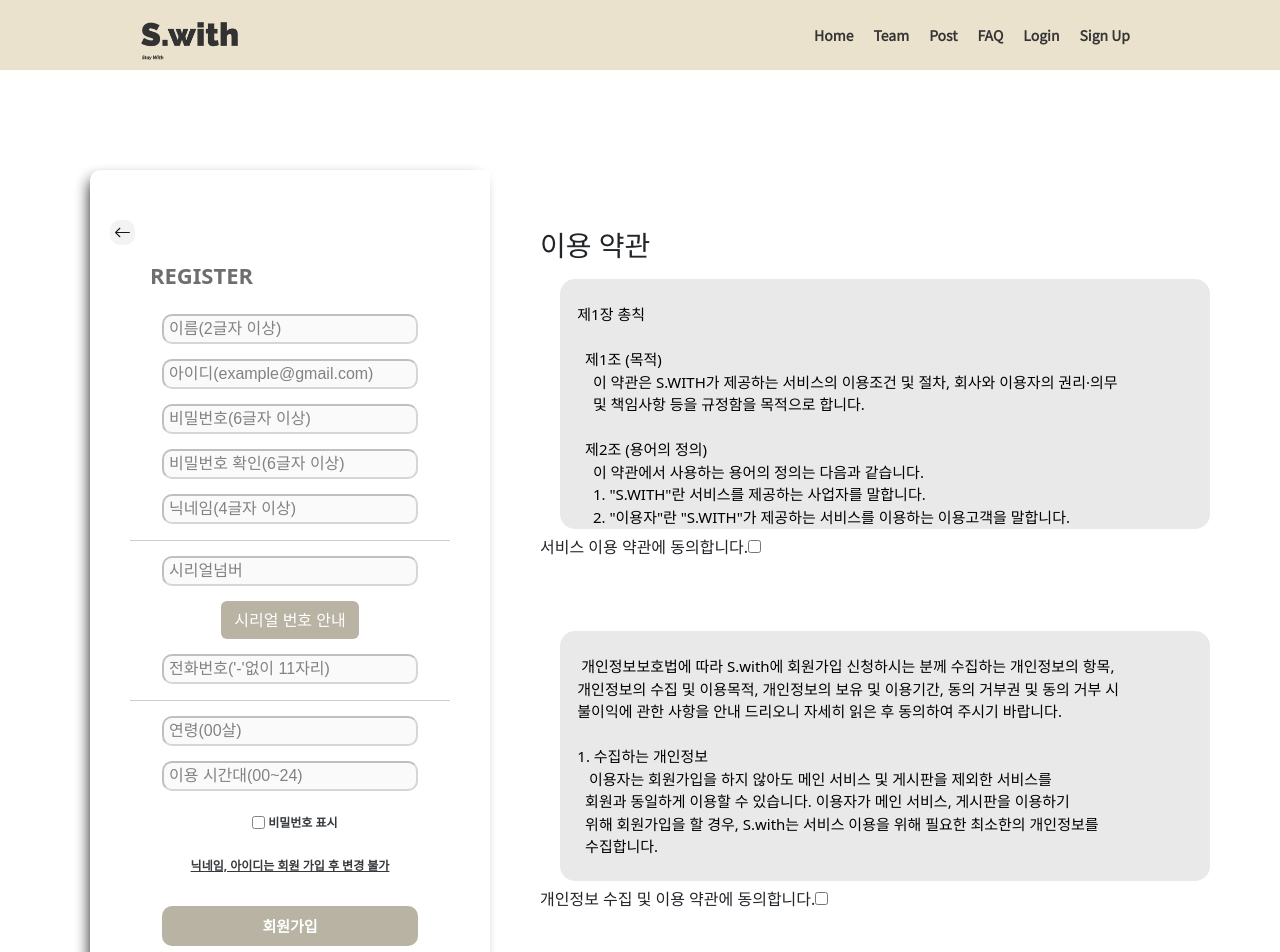
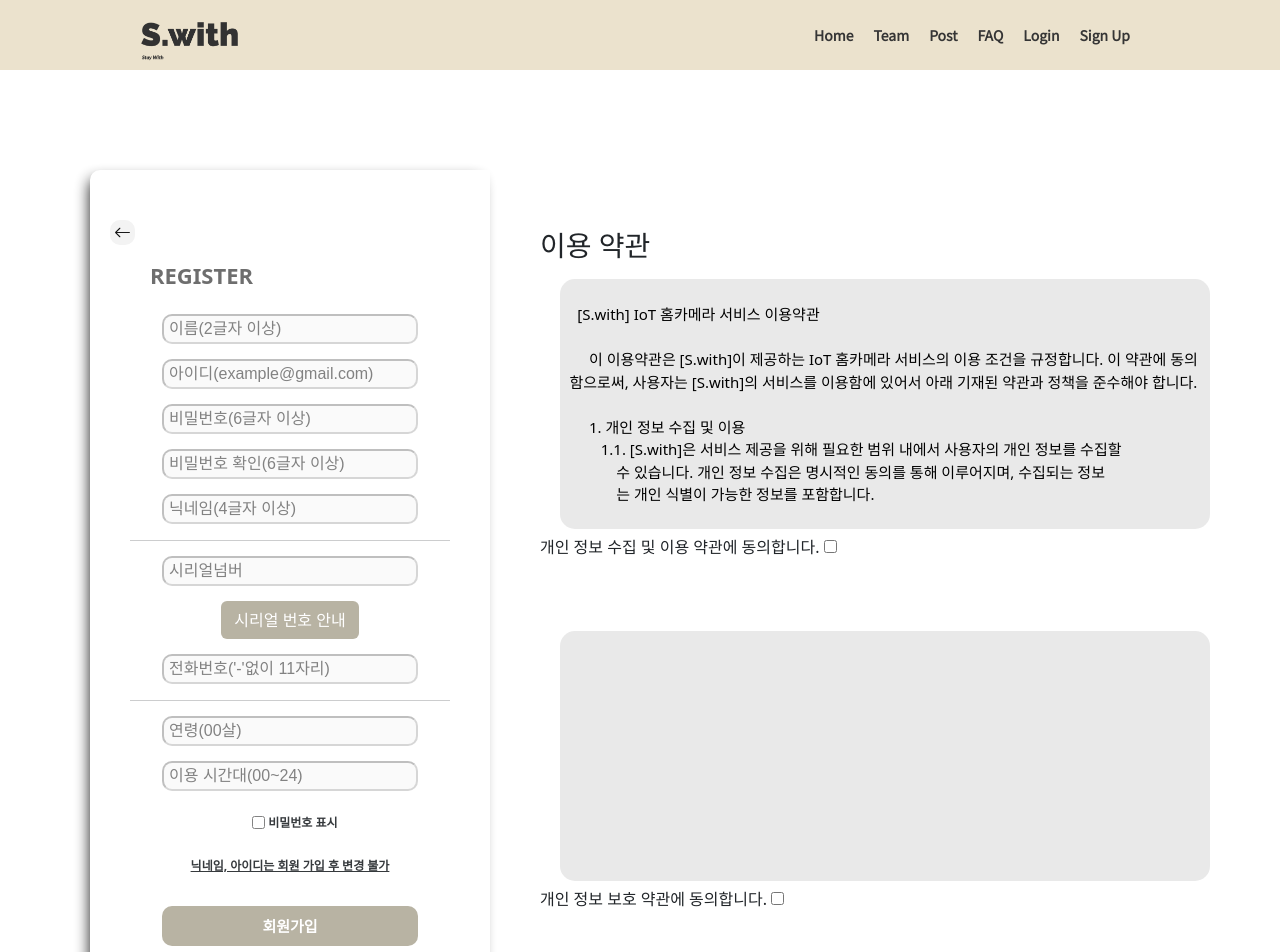
Before and after one commit to Yjason-K/AIVLE_BigProject_Swith, a React (Create React App) app: page /signup in a window 1280 px wide. Shown: the top 952 px of the page. Built offline with nearby package versions, Linux system fonts and the light colour scheme.

Commit message:
style - 이용 약관 수정

```diff
--- a/src/pages/singup.js
+++ b/src/pages/singup.js
@@ -14,38 +14,101 @@ const SIGNUP = () => {
   const [isCheckTwo, setIsCheckTwo] = useState(false);
   const isCheck = isCheckOne && isCheckTwo;
   const termsOfService1 = `
-  제1장 총칙
+  [S.with] IoT 홈카메라 서비스 이용약관
 
-    제1조 (목적)
-      이 약관은 S.WITH가 제공하는 서비스의 이용조건 및 절차, 회사와 이용자의 권리·의무
-      및 책임사항 등을 규정함을 목적으로 합니다.
+     이 이용약관은 [S.with]이 제공하는 IoT 홈카메라 서비스의 이용 조건을 규정합니다. 이 약관에 동의함으로써, 사용자는 [S.with]의 서비스를 이용함에 있어서 아래 기재된 약관과 정책을 준수해야 합니다.
 
-    제2조 (용어의 정의)
-      이 약관에서 사용하는 용어의 정의는 다음과 같습니다.
-      1. "S.WITH"란 서비스를 제공하는 사업자를 말합니다.
-      2. "이용자"란 "S.WITH"가 제공하는 서비스를 이용하는 이용고객을 말합니다.
-      3. "서비스"란 이용자가 이용할 수 있는 "S.WITH"의 서비스를 말합니다.
+     1. 개인 정보 수집 및 이용
+        1.1. [S.with]은 서비스 제공을 위해 필요한 범위 내에서 사용자의 개인 정보를 수집할
+            수 있습니다. 개인 정보 수집은 명시적인 동의를 통해 이루어지며, 수집되는 정보
+            는 개인 식별이 가능한 정보를 포함합니다.
 
-  쉽고 편리한 온라인 서비스를 제공하겠습니다.`;
+        1.2. 수집한 개인 정보는 다음 목적을 위해 사용될 수 있습니다.
+              ㆍ  서비스 제공 및 운영
+              ㆍ  고객 지원 및 문의 응답
+              ㆍ  서비스 개선 및 개발
+              ㆍ  법적 의무의 준수
+
+        1.3. [S.with]은 사용자의 개인 정보를 제 3자와 공유하지 않습니다. 다만, 다음과 같은
+            경우에는 제 3자와의 정보 공유가 이루어질 수 있습니다.
+              ㆍ  사용자의 명시적인 동의가 있는 경우
+              ㆍ  법적인 의무에 따라 제공이 요구되는 경우
+
+    2. 개인 정보 보호
+        2.1. [S.with]은 사용자의 개인 정보 보호를 위해 상업적으로 합리적인 보안 조치를 취
+            하고 있습니다. 그러나 완전한 보안을 보장할 수는 없으며, 사용자는 개인 정보
+            보호를 위해 추가적인 조치를 취할 책임이 있습니다.
+
+        2.2. 사용자의 계정 정보는 사용자 본인만이 사용할 수 있으며, 사용자는 타인과 계정
+            정보를 공유하거나 타인의 계정을 무단으로 사용하지 않아야 합니다.
+
+    3. 저작권
+        3.1. [S.with]이 제공하는 서비스에 포함된 모든 콘텐츠는 [S.with] 또는 해당 콘텐츠
+            제공자에게 저작권이 있습니다. 사용자는 이 콘텐츠를 복제, 배포, 수정, 전송, 판매
+            하거나 상업적으로 이용하는 것을 금지합니다.
+
+    4. 손해 배상 및 면책
+        4.1. [S.with]은 서비스 이용으로 인해 발생하는 어떠한 손해에 대해서도 책임지지 않
+            습니다. 사용자는 서비스 이용에 따른 위험과 책임을 스스로 부담해야 합니다.
+
+        4.2. [S.with]은 합리적인 수준의 서비스 제공을 위해 노력하고 있으며, 서비스 중단,
+            장애 또는 기타 문제로 인해 발생하는 어떠한 손해에 대해서도 책임을 지지 않습
+            니다.
+
+    5. 약관 변경
+        5.1. [S.with]은 이용약관을 언제든지 수정할 수 있으며, 수정된 약관은 서비스 내에서
+            공지됩니다. 사용자는 수정된 약관에 동의하지 않을 경우 서비스 이용을 중단해야
+            합니다.
+
+
+  [S.with] 개인 정보 이용 동의 약관
+
+    1. 개인 정보 수집 및 이용 목적
+        1.1. [S.with]은 고객의 개인 정보를 다음의 목적을 위해 수집 및 이용합니다.
+              ㆍ  홈카메라 서비스 제공을 위한 고객 식별 및 인증
+              ㆍ  홈카메라로 촬영한 영상 및 사진 저장 및 관리
+              ㆍ  고객의 요청에 따른 기타 서비스 제공 및 관리
+
+        1.2. 개인 정보는 오직 목적을 위해 필요한 범위에서만 수집 및 이용될 것입니다.
+
+    2. 수집하는 개인 정보의 범위
+        2.1. [S.with]은 다음과 같은 개인 정보를 수집할 수 있습니다.
+              ㆍ  개인 식별 정보 : 성명, 주소, 전화번호, 이메일 주소 등
+              ㆍ  홈카메라로 촬영된 영상 및 사진
+
+    3. 개인 정보 보유 및 이용 기간
+        3.1. [S.with]은 개인 정보를 이용자가 회원 탈퇴를 요청하거나 별도의 이용 기간 설정
+            이 없는 한, 서비스 제공을 위해 필요한 기간 동안 보유 및 이용합니다.
+
+        3.2. 개인 정보의 보유 및 이용 기간이 종료되면, 해당 정보는 안전하게 파기됩니다.
+
+    4. 개인 정보의 제 3자 제공
+        4.1. [S.with]은 이용자의 개인 정보를 제 3자에게 제공하지 않습니다. 단, 다음의 경우
+            에는 제 3자에게 개인 정보를 제공할 수 있습니다.
+              ㆍ 이용자의 동의가 있는 경우
+              ㆍ 법령에 따라 제공이 요구되는 경우
+
+    5. 개인 정보의 보호 및 안전 조치
+        5.1. [S.with]은 이용자의 개인 정보를 보호하기 위해 관련 법령에서 요구하는 적절한
+        보안 조치를 취하고 있습니다.
+
+    6. 이용자의 권리
+        6.1. 이용자는 언제든지 개인 정보에 대한 열람, 정정, 삭제를 요청할 수 있습니다.
+            또한, 개인 정보 이용에 대한 동의 철회를 요청할 수 있습니다.
+
+        6.2. 이용자는 개인 정보 이용과 관련된 불만 사항을 제기할 수 있으며, [S.with]은
+            신속하고 성실하게 이에 대응할 것입니다.
+
+    7. 기타
+        7.1. 본 약관은 [S.with]과 이용자 간의 관계를 규정합니다.
+
+        7.2. 본 약관은 관련 법령의 변경이나 [S.with]의 정책 변동 등에 따라 수정될 수 있습
+            니다. 이용자는 수정된 약관을 수시로 확인하여 준수해야 합니다.
+    `;
 
   const termsOfService2 = `
-   개인정보보호법에 따라 S.with에 회원가입 신청하시는 분께 수집하는 개인정보의 항목,
-  개인정보의 수집 및 이용목적, 개인정보의 보유 및 이용기간, 동의 거부권 및 동의 거부 시
-  불이익에 관한 사항을 안내 드리오니 자세히 읽은 후 동의하여 주시기 바랍니다.
 
-  1. 수집하는 개인정보
-     이용자는 회원가입을 하지 않아도 메인 서비스 및 게시판을 제외한 서비스를
-    회원과 동일하게 이용할 수 있습니다. 이용자가 메인 서비스, 게시판을 이용하기
-    위해 회원가입을 할 경우, S.with는 서비스 이용을 위해 필요한 최소한의 개인정보를
-    수집합니다.
-
-     회원가입 시점에 S.with가 이용자로부터 수집하는 개인정보는 아래와 같습니다.
-      - 회원 가입 시 필수항목으로 닉네임, 비밀번호, 이메일, 휴대전화번호를, 선택항목으로
-        주소를 수집합니다.
-
-  2. 개인정보의 수집 및 이용목적
-
-  3. 개인정보의 보유 및 이용기간`;
+  `;
   const nicknameRef = useRef();
   const emailRef = useRef();
   const confirmPwRef = useRef();
@@ -359,7 +422,7 @@ const SIGNUP = () => {
               readOnly
             ></textarea>
             <div className="checkbox-container">
-              서비스 이용 약관에 동의합니다.
+              개인 정보 수집 및 이용 약관에 동의합니다.&nbsp;
               <input
                 type="checkbox"
                 onChange={() => setIsCheckOne(!isCheckOne)}
@@ -374,7 +437,7 @@ const SIGNUP = () => {
               readOnly
             ></textarea>
             <div className="checkbox-container">
-              개인정보 수집 및 이용 약관에 동의합니다.
+              개인 정보 보호 약관에 동의합니다.&nbsp;
               <input
                 type="checkbox"
                 onChange={() => setIsCheckTwo(!isCheckTwo)}
```
